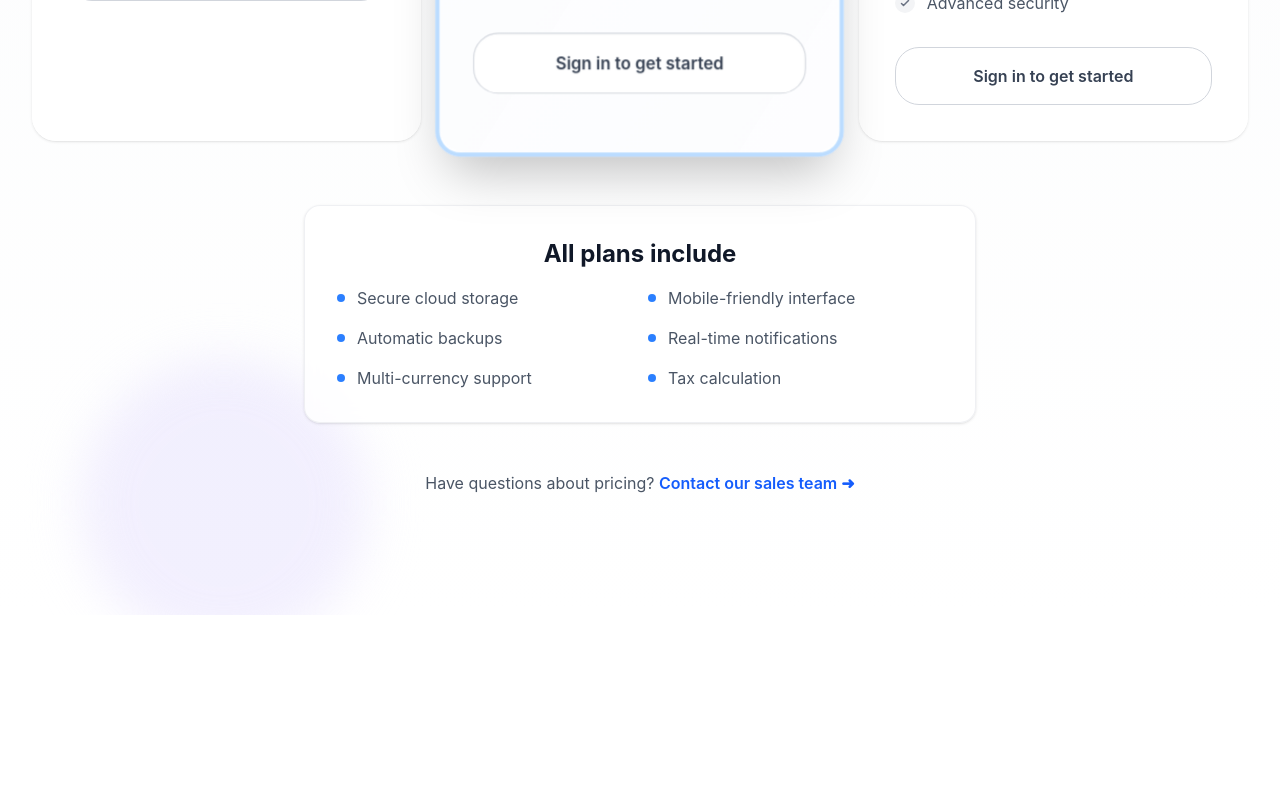
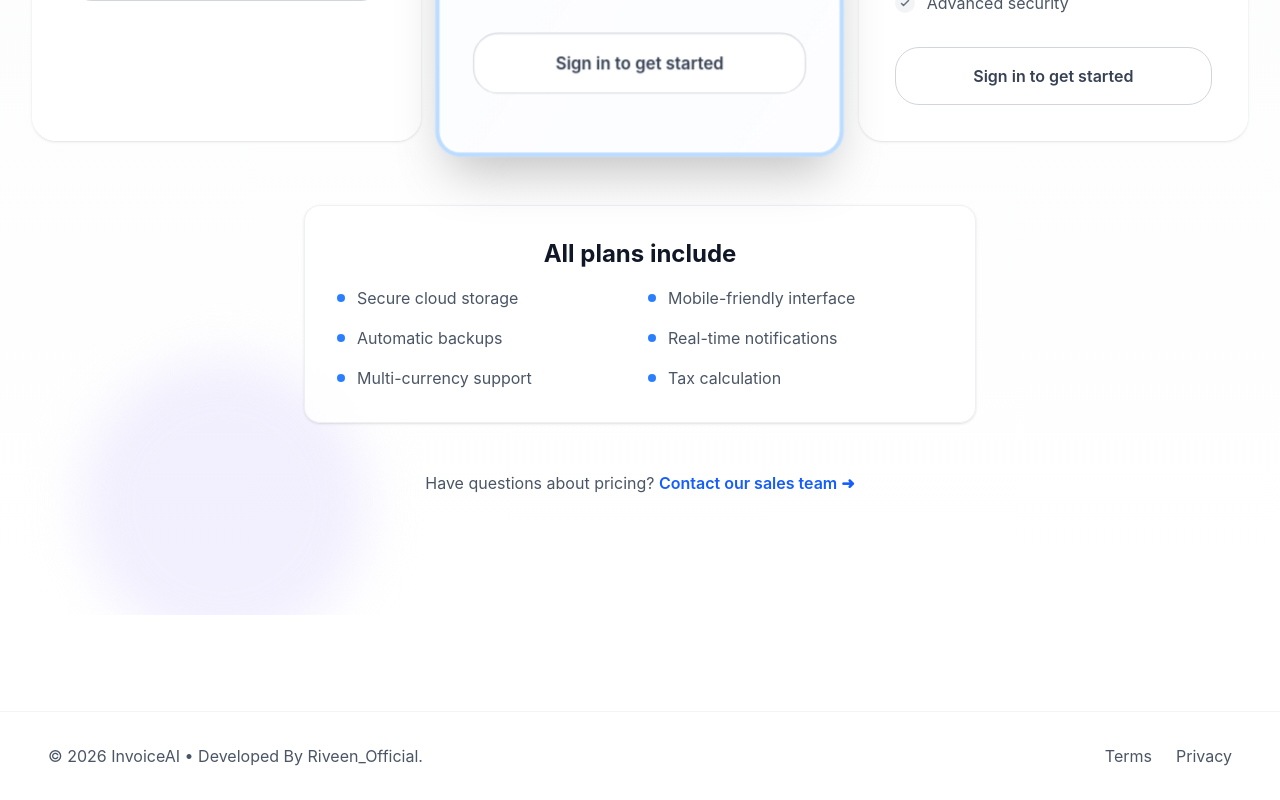
Before and after one commit to spriveen/AI-Invoice-Generator-SaaS, a React (Vite) app in the folder frontend/: page / in a window 1280 px wide. Shown: the part 2872-3672 px from the top of the page. Before the commit the page ends 3487 px from the top, so only its background shows below. Built offline with nearby package versions, Linux system fonts and the light colour scheme; no server answers.

Commit message:
update footer,jhsx

```diff
--- /dev/null
+++ b/frontend/src/components/Footer.jsx
@@ -0,0 +1,27 @@
+import React from 'react'
+import { footerStyles } from '../assets/dummyStyles';
+
+const Footer = () => {
+  return (
+    <footer className={footerStyles.footer}>
+      <div className={footerStyles.container}>
+      <div className={footerStyles.copyright} >
+         &copy; {new Date().getFullYear()} InvoiceAI • Developed By
+          Riveen_Official.
+      </div>
+
+      <div className={footerStyles.links}>
+        <a href='/terms' className={footerStyles.link}>
+        Terms
+        </a>
+        <a href='/privacy' className={footerStyles.link}>
+        Privacy
+        </a>
+      </div>
+
+      </div>
+      </footer>
+  )
+}
+
+export default Footer
--- a/frontend/src/pages/Home.jsx
+++ b/frontend/src/pages/Home.jsx
@@ -3,6 +3,7 @@
 import Hero from '../components/Hero'
 import Features from '../components/Features'
 import Pricing from '../components/Pricing'
+import Footer from '../components/Footer'
 
 const Home = () => {
   return (
@@ -15,6 +16,7 @@
            </div>
            <Pricing />
       </main>
+      <Footer />
     </div>
   )
 }
```
